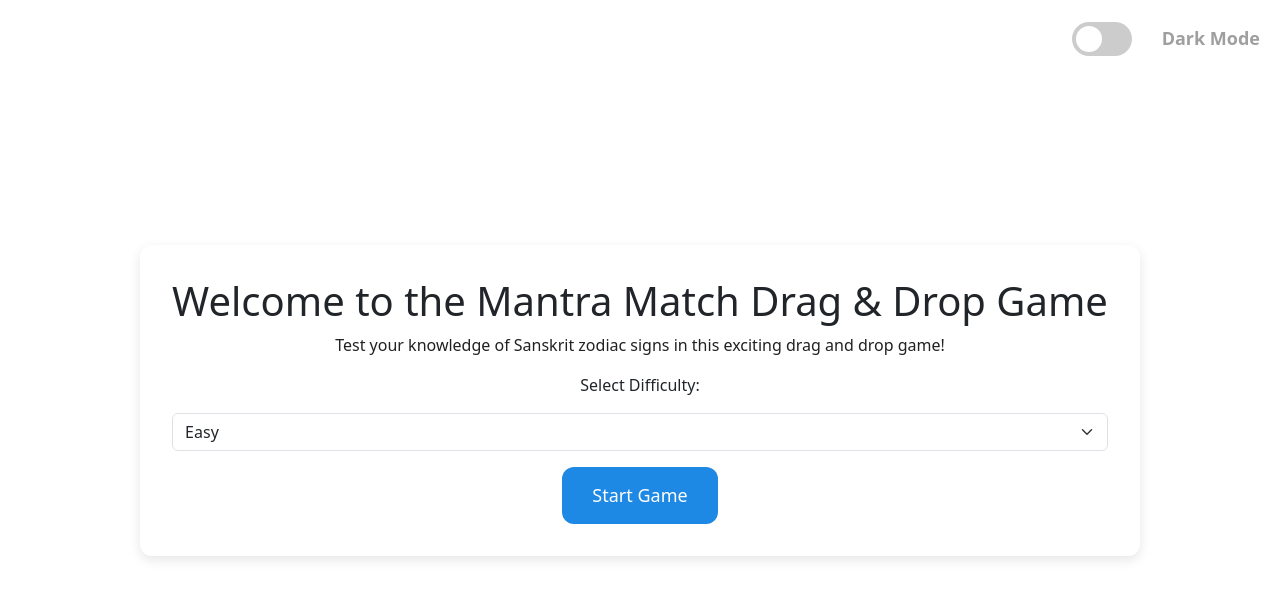
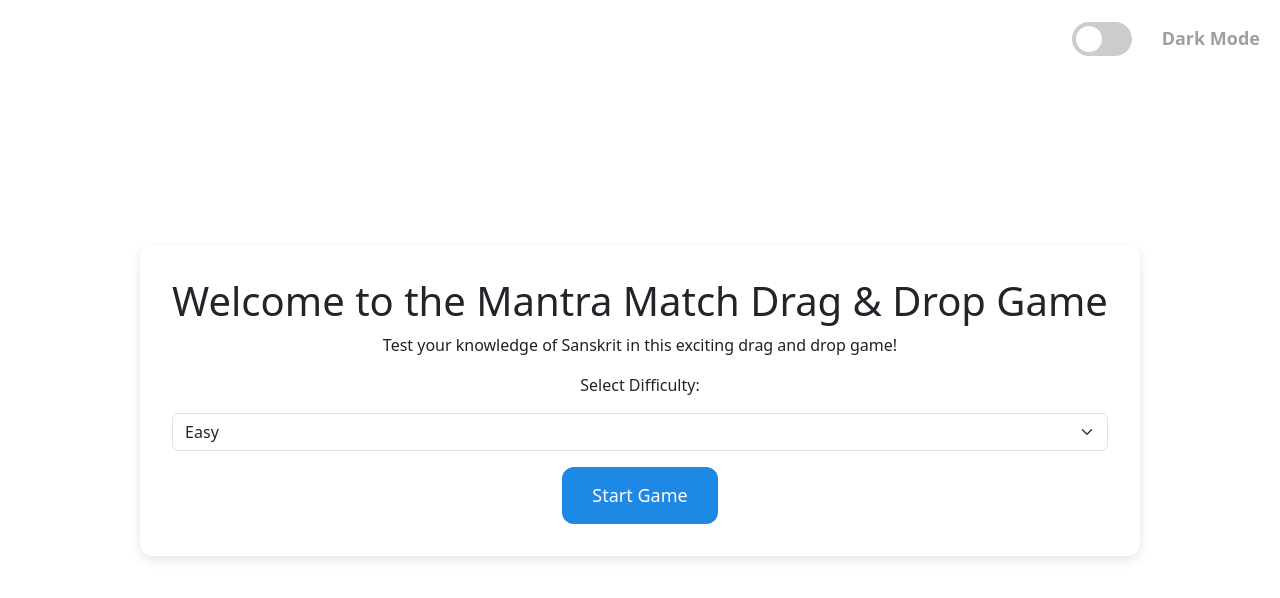
Before and after one commit to rupinmunjal/HideAndSeek, a plain HTML site: page index.html in a window 1280 px wide. Drawn offline with nearby package versions, Linux system fonts and the light colour scheme.

Commit message:
updated heading

```diff
--- a/index.html
+++ b/index.html
@@ -19,7 +19,7 @@
     </div>
     <div class="landing-container">
         <h1>Welcome to the Mantra Match Drag & Drop Game</h1>
-        <p>Test your knowledge of Sanskrit zodiac signs in this exciting drag and drop game!</p>
+        <p>Test your knowledge of Sanskrit in this exciting drag and drop game!</p>
         <div class="difficulty-select">
             <label for="difficulty" class="mb-3">Select Difficulty:</label>
             <select id="difficulty" class="form-select">
```
Also changed, not shown: game.html (+1 -1 lines).
